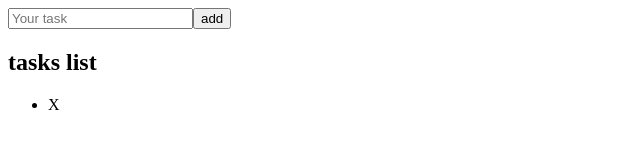
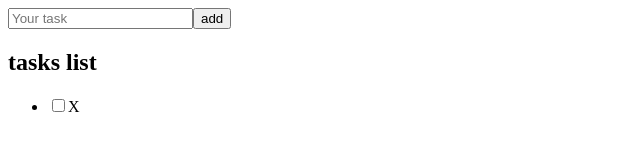
Before and after one commit to HannaTkachenko/todo, a React (Create React App) app: page / in a window 1280 px wide. Shown: the top 166 px of the page, without its empty margins (0-640 px from the left). Built offline with nearby package versions, Linux system fonts and the light colour scheme.

Commit message:
Add TodoList as component

```diff
--- /dev/null
+++ b/src/components/Todo/TodoList/index.js
@@ -0,0 +1,27 @@
+import React from 'react';
+
+const TodoList = ({tasks, setDoneTask,deleteTask }) => {
+  return (
+    <div>
+      <h2>tasks list</h2>
+      <ul>
+        {tasks.map((task) => (
+
+          <li key={task.id}>
+            <input type='checkbox' checked={task.isDone} onClick={
+              ()=>setDoneTask(task.id)
+            }/>
+            {task.body}
+            <span
+              onClick={() => {deleteTask(task.id); }}
+            >
+              X
+            </span>
+          </li>
+        ))}
+      </ul>
+    </div>
+  );
+}
+
+export default TodoList;
--- a/src/components/Todo/index.js
+++ b/src/components/Todo/index.js
@@ -1,6 +1,7 @@
 import React from "react";
 import { useTodo } from "./../../hooks";
 import TodoForm from "./../Forms/TodoForm/";
+import TodoList from "./TodoList";
 
 const Todo = () => {
   const { tasks, setTasks, addTask, setDoneTask, deleteTask } = useTodo([
@@ -12,21 +13,12 @@ const Todo = () => {
   ]);
   return (
     <div>
-      <TodoForm addTask={addTask}/>
-      <h2>tasks list</h2>
-      <ul>
-        {tasks.map((task) => (
-
-          <li key={task.id}>
-            {task.body}
-            <span
-              onClick={() => {deleteTask(task.id); }}
-            >
-              X
-            </span>
-          </li>
-        ))}
-      </ul>
+      <TodoForm addTask={addTask} />
+      <TodoList
+        tasks={tasks}
+        setDoneTask={setDoneTask}
+        deleteTask={deleteTask}
+      />
     </div>
   );
 };
```
